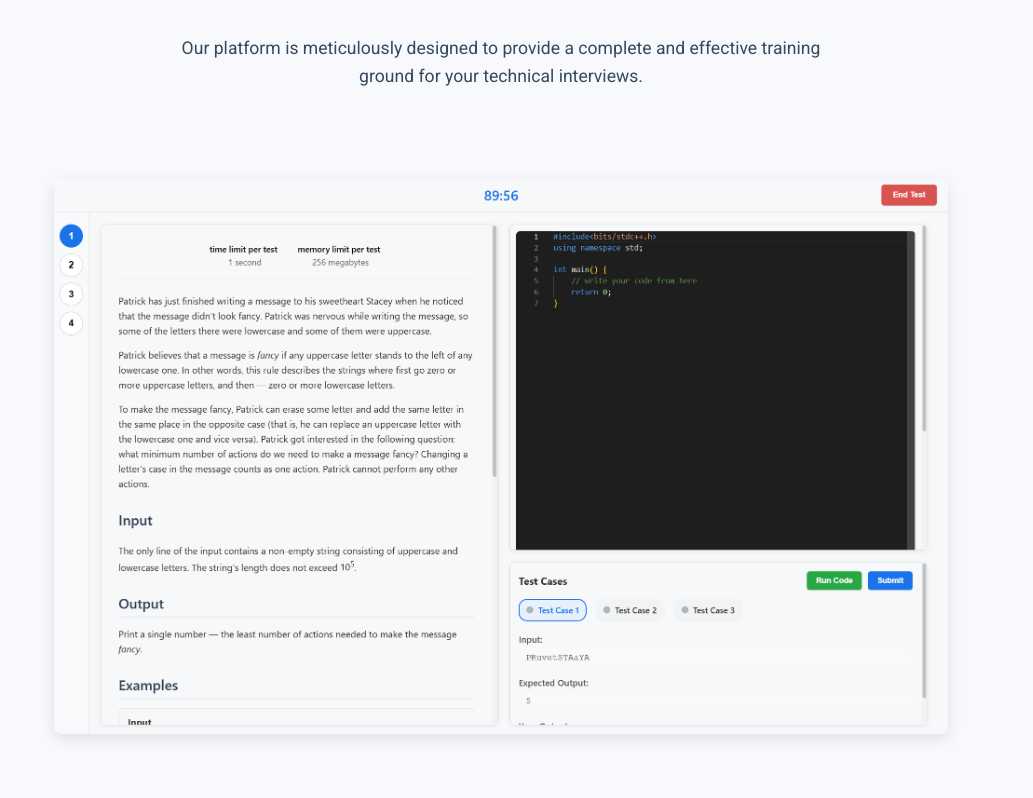
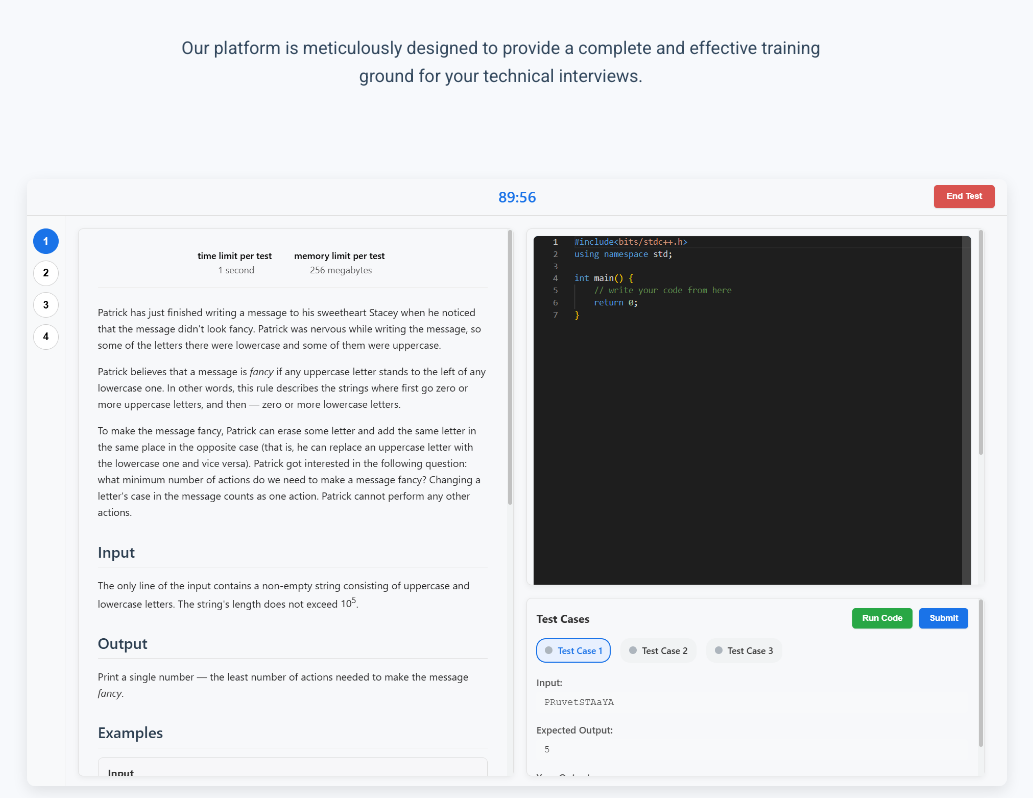
Before and after one commit to Tanishq112005/Test_app, a React (Vite) app in the folder frontend/: page / in a window 1280 px wide. Shown: the part 1480-2278 px from the top of the page, without its empty margins (139-1172 px from the left). Built offline with nearby package versions, Linux system fonts and the light colour scheme.

Commit message:
changing the size of the image

```diff
--- a/frontend/src/landing_page/landing.css
+++ b/frontend/src/landing_page/landing.css
@@ -212,7 +212,7 @@
 .landing-page .features-section__card {
   display: flex;
   flex-direction: column;
-  max-width: min(1100px, 95vw);
+  min-width: min(1200px, 95vw);
   margin: 0 auto;
   overflow: hidden;
 }
```
